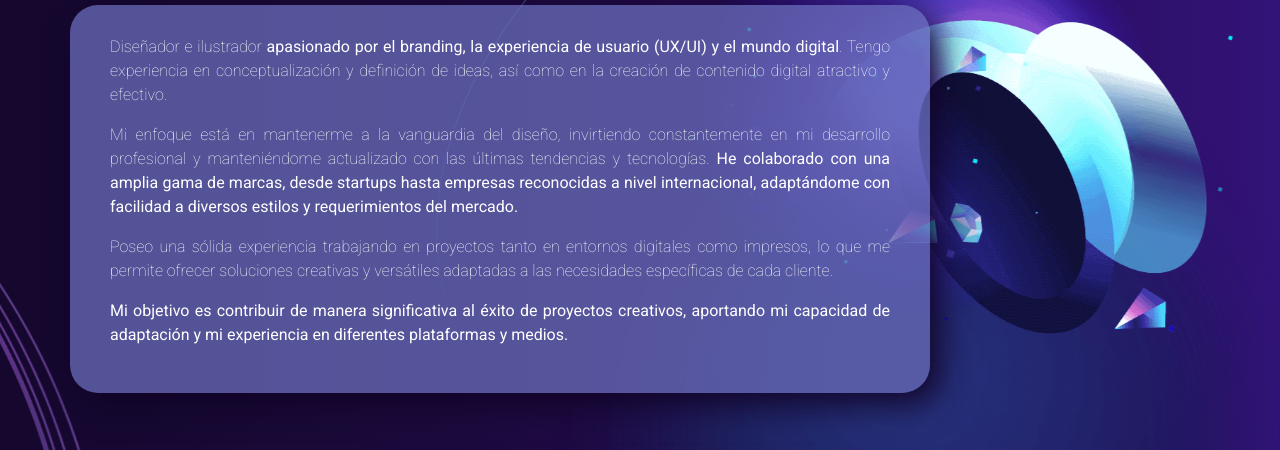
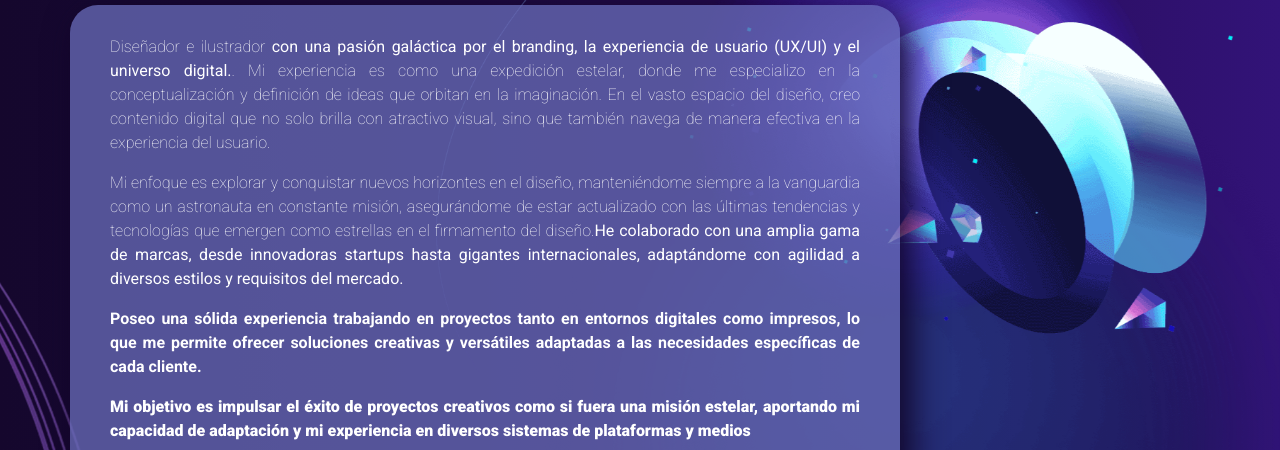
Before and after one commit to Uri-ST/Proyecto-Final-Uriel-Sanchez, a website: page pages/sobremi.html in a window 1280 px wide. Shown: the part 271-721 px from the top of the page. Drawn offline with nearby package versions, Linux system fonts and the light colour scheme.

Commit message:
Cambio textos sobre mi

```diff
--- a/pages/sobremi.html
+++ b/pages/sobremi.html
@@ -74,14 +74,26 @@
                 <h1>Sobre Mí</h1>
                 <h2><em>Diseñador Gráfico</em></h2>
                 <div class="textos-sobre-mi">
-                  <p>Diseñador e ilustrador <strong>apasionado por el branding, la experiencia de usuario  (UX/UI) y el mundo digital</strong>. Tengo experiencia en conceptualización y  definición de ideas, así como en la creación de contenido digital atractivo y  efectivo.</p>
-                  <p>Mi enfoque está en mantenerme a la vanguardia del diseño,  invirtiendo constantemente en mi desarrollo profesional y manteniéndome  actualizado con las últimas tendencias y tecnologías. <strong>He colaborado con una amplia gama de marcas, desde startups hasta empresas reconocidas a nivel internacional, adaptándome con facilidad a  diversos estilos y requerimientos del mercado.</strong></p>
-                  <p>Poseo una sólida experiencia trabajando en proyectos tanto en entornos digitales como impresos, lo que me permite ofrecer soluciones creativas y versátiles adaptadas a las necesidades específicas de cada cliente.</p>
-                  <p><strong>Mi objetivo es contribuir de manera significativa al éxito de proyectos  creativos, aportando mi capacidad de adaptación y mi experiencia en  diferentes plataformas y medios.</strong></p>
+                  <p>
+                    Diseñador e ilustrador <strong>con una pasión galáctica por el branding, la experiencia de usuario (UX/UI) y el universo digital.</strong>. Mi experiencia es como una expedición estelar, donde me especializo en la conceptualización y definición de ideas que orbitan en la imaginación. En el vasto espacio del diseño, creo contenido digital que no solo brilla con atractivo visual, sino que también navega de manera efectiva en la experiencia del usuario.
+                  </p>
+                  <p>
+                    Mi enfoque es explorar y conquistar nuevos horizontes en el diseño, manteniéndome siempre a la vanguardia como un astronauta en constante misión, asegurándome de estar actualizado con las últimas tendencias y tecnologías que emergen como estrellas en el firmamento del diseño.<strong>He colaborado con una amplia gama de marcas, desde innovadoras startups hasta gigantes internacionales, adaptándome con agilidad a diversos estilos y requisitos del mercado.<strong>
+                  </p>
+                  <p>
+                    Poseo una sólida experiencia trabajando en proyectos tanto en entornos digitales como impresos, lo que me permite ofrecer soluciones creativas y versátiles adaptadas a las necesidades específicas de cada cliente.
+                  </p>
+                  <p>
+                    <strong>Mi objetivo es impulsar el éxito de proyectos creativos como si fuera una misión estelar, aportando mi capacidad de adaptación y mi experiencia en diversos sistemas de plataformas y medios</strong>
+                  </p>
                 </div>
                 <div class="textos-sobre-mi-mobile">
-                  <p>Soy un <strong>diseñador e ilustrador especializado en branding y UX/UI, con amplia experiencia en la conceptualización de ideas y la creación de contenido digital atractivo.</strong> Me dedico a mantenerme actualizado con las últimas tendencias y tecnologías para ofrecer soluciones innovadoras tanto en entornos digitales como impresos.</p>
-                  <p>He colaborado con marcas de diversos tamaños, desde startups hasta empresas internacionales, adaptándome a distintos estilos y necesidades.<strong> Mi objetivo es contribuir al éxito de proyectos creativos con soluciones versátiles y efectivas.</strong></p>
+                  <p>
+                    Soy un <strong>diseñador e ilustrador con una pasión galáctica por el branding, la experiencia de usuario (UX/UI) y el universo digital.</strong> Mi enfoque es explorar y conquistar nuevos horizontes en el diseño, manteniéndome siempre a la vanguardia como un astronauta en constante misión, asegurándome de estar actualizado con las últimas tendencias y tecnologías que emergen como estrellas en el firmamento del diseño.
+                  </p>
+                  <p>
+                    He colaborado con una amplia gama de marcas, desde innovadoras startups hasta gigantes internacionales, adaptándome con agilidad a diversos estilos y requisitos del mercado, como un explorador galáctico que navega por múltiples sistemas estelares.<strong> Mi objetivo es impulsar el éxito de proyectos creativos como si fuera una misión estelar, aportando mi capacidad de adaptación y mi experiencia en diversos sistemas de plataformas y medios.</strong>
+                  </p>
                 </div>
             </div>
         </section>
```
Also changed, not shown: index.html (+9 -1 lines).
